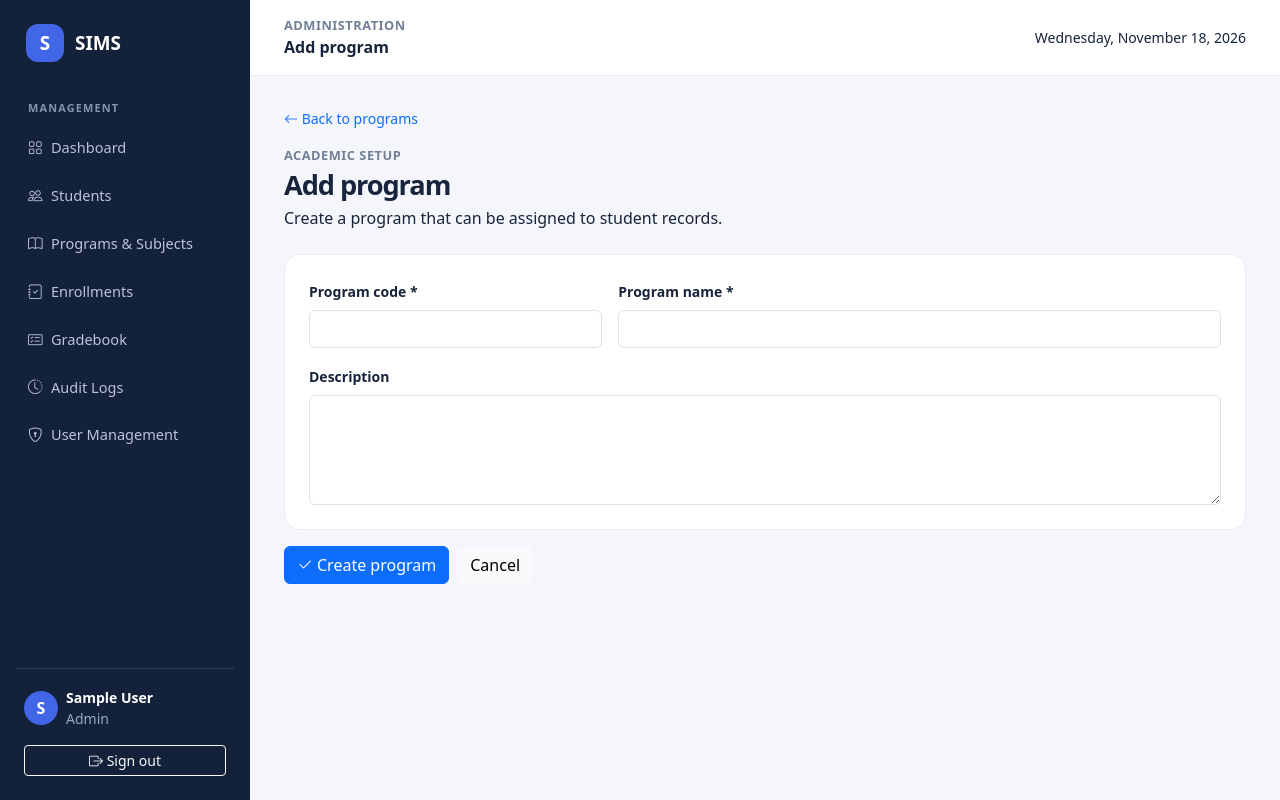
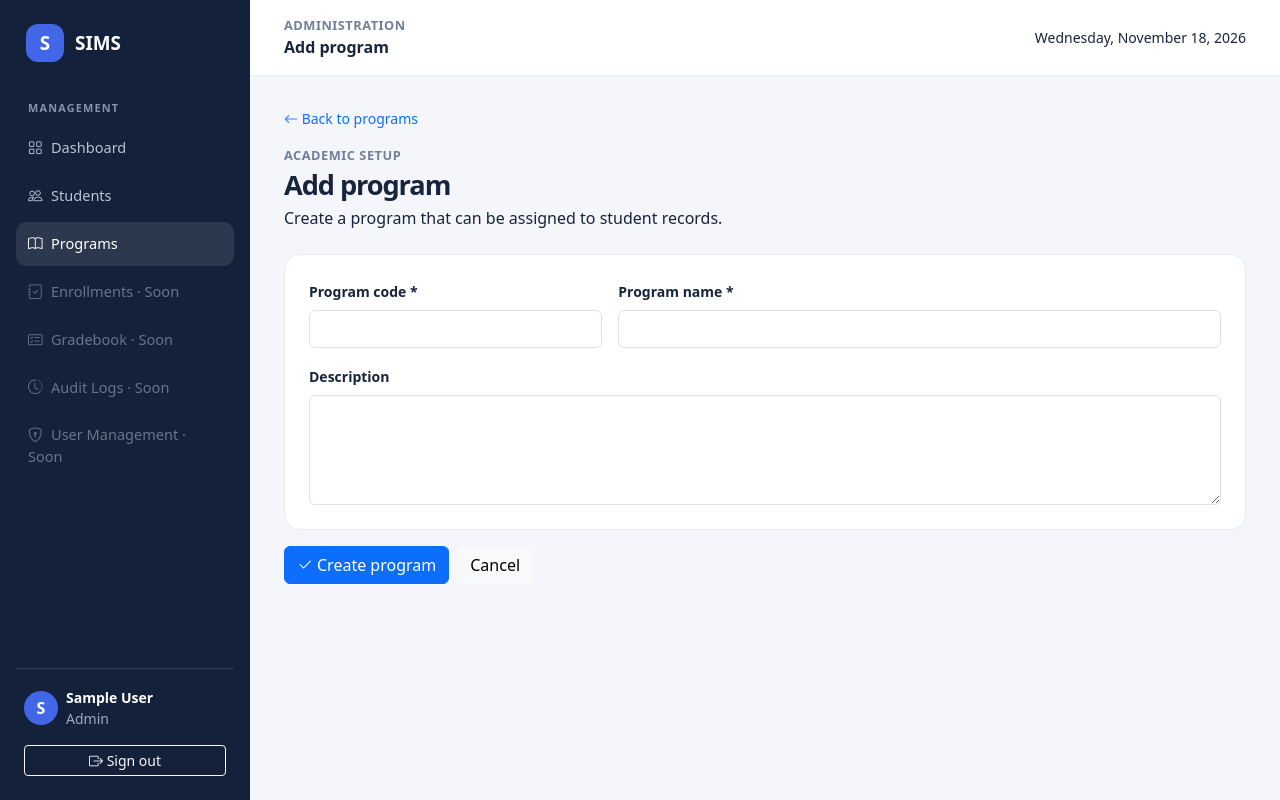
Before and after one commit to KyleDomSar/Student-Information-Management-System, a Laravel app: page /admin/programs/create in a window 1280 px wide. Run offline with Laravel 12, Linux system fonts and the light colour scheme; the visitor is signed in with stand-in values (Sample User, id 1).

Commit message:
feat: link Admin navigation to student and program modules

```diff
--- a/resources/views/layouts/portal.blade.php
+++ b/resources/views/layouts/portal.blade.php
@@ -64,13 +64,13 @@
             <div class="sidebar-label">Management</div>
             <nav class="nav flex-column">
                 <a class="nav-link {{ request()->routeIs('admin.dashboard') ? 'active' : '' }}" href="{{ route('admin.dashboard') }}"><i class="bi bi-grid"></i><span>Dashboard</span></a>
-                <a class="nav-link" href="#"><i class="bi bi-people"></i><span>Students</span></a>
-                <a class="nav-link" href="#"><i class="bi bi-book"></i><span>Programs & Subjects</span></a>
-                <a class="nav-link" href="#"><i class="bi bi-journal-check"></i><span>Enrollments</span></a>
-                <a class="nav-link" href="#"><i class="bi bi-card-checklist"></i><span>Gradebook</span></a>
-                <a class="nav-link" href="#"><i class="bi bi-clock-history"></i><span>Audit Logs</span></a>
+                <a class="nav-link {{ request()->routeIs('admin.students.*') ? 'active' : '' }}" href="{{ route('admin.students.index') }}"><i class="bi bi-people"></i><span>Students</span></a>
+                <a class="nav-link {{ request()->routeIs('admin.programs.*') ? 'active' : '' }}" href="{{ route('admin.programs.index') }}"><i class="bi bi-book"></i><span>Programs</span></a>
+                <span class="nav-link disabled opacity-50"><i class="bi bi-journal-check"></i><span>Enrollments · Soon</span></span>
+                <span class="nav-link disabled opacity-50"><i class="bi bi-card-checklist"></i><span>Gradebook · Soon</span></span>
+                <span class="nav-link disabled opacity-50"><i class="bi bi-clock-history"></i><span>Audit Logs · Soon</span></span>
                 @if(auth()->user()->isAdministrator())
-                    <a class="nav-link" href="#"><i class="bi bi-shield-lock"></i><span>User Management</span></a>
+                    <span class="nav-link disabled opacity-50"><i class="bi bi-shield-lock"></i><span>User Management · Soon</span></span>
                 @endif
             </nav>
         @endif
```
